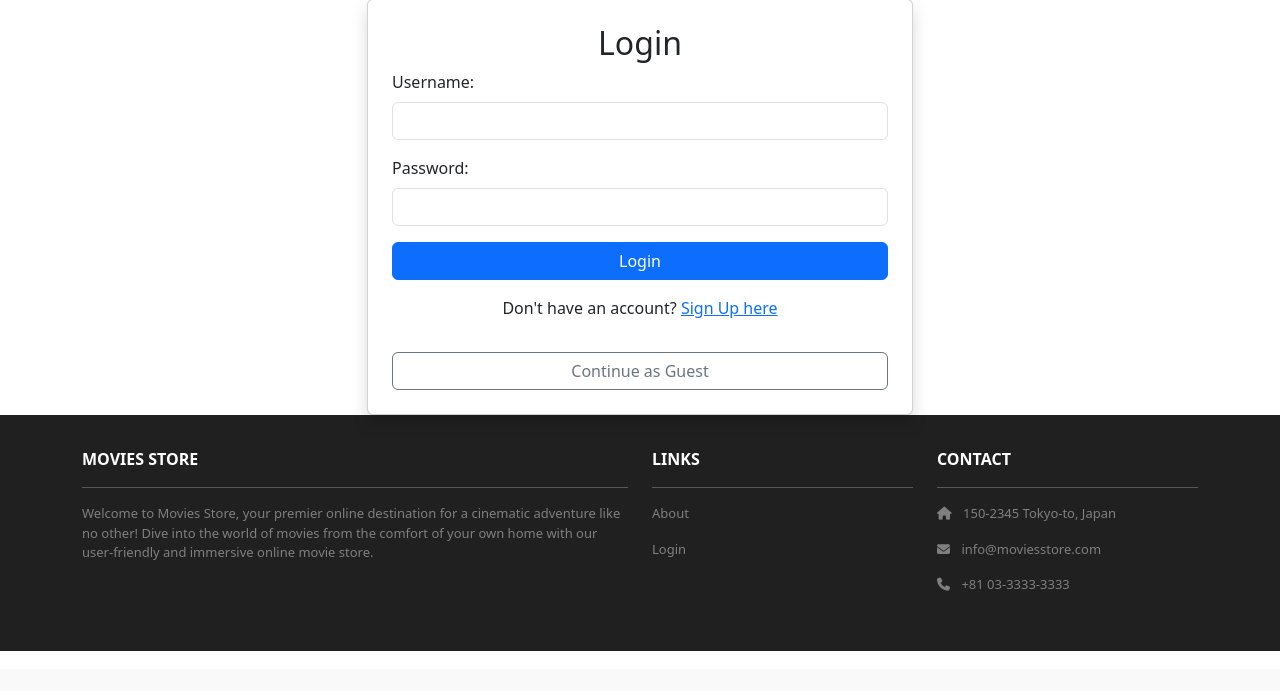
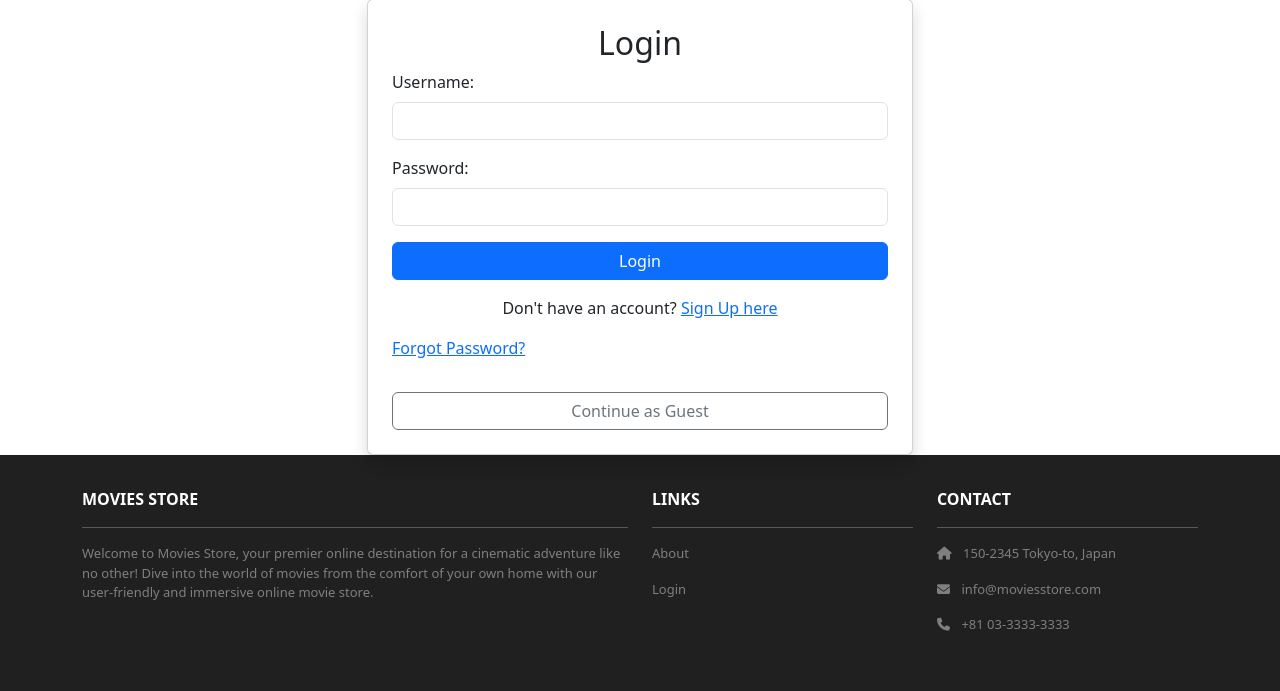
Before and after one commit to kevin1285/GT-Movies-Store, a Django app: template DjangoProject/templates/users/login.html in a window 1280 px wide. Shown: the part 131-822 px from the top of the page. Before the commit the page ends 782 px from the top, so only its background shows below. Run offline with Django 5.2, Linux system fonts and the light colour scheme; the template is opened without the code that fills it, so the values that code supplies are empty; parts of the project's set-up code (start-up, migrations or seed data) failed here and were passed over; some libraries are stand-ins or nearby versions.

Commit message:
forget password feature
forget password feature

```diff
--- a/DjangoProject/DjangoProject/urls.py
+++ b/DjangoProject/DjangoProject/urls.py
@@ -16,12 +16,18 @@ Including another URLconf
 """
 
 from django.contrib import admin
-from django.urls import path, include  # Import include
+from django.urls import path, include
+from django.contrib.auth import views as auth_views
+# Import include
 
 urlpatterns = [
     path('admin/', admin.site.urls),  # Default Django admin site
     path('', include('home.urls')),  # Include the URLs from the TestFile app
     path('movies/', include('movies.urls')),
     #path('accounts/', include('moviesStore.urls')),  # Include the URLs from the TestFile app
-    path("users/", include('users.urls'))
+    path("users/", include('users.urls')),
+    path('users/password_reset/', auth_views.PasswordResetView.as_view(), name='password_reset'),
+    path('users/password_reset/done/', auth_views.PasswordResetDoneView.as_view(), name='password_reset_done'),
+    path('users/reset/<uidb64>/<token>/', auth_views.PasswordResetConfirmView.as_view(), name='password_reset_confirm'),
+    path('users/reset/done/', auth_views.PasswordResetCompleteView.as_view(), name='password_reset_complete'),
 ]
--- a/DjangoProject/templates/users/login.html
+++ b/DjangoProject/templates/users/login.html
@@ -33,6 +33,10 @@
                     Don't have an account? <a href="{% url 'users:signup' %}">Sign Up here</a>
                 </p>
 
+                <p>
+                    <a href="{% url 'password_reset' %}" class="forgot-password">Forgot Password?</a>
+                </p>
+
                 <div class="text-center mt-3">
                     <a href="{% url 'home:index' %}" class="btn btn-outline-secondary w-100">Continue as Guest</a>
                 </div>
--- /dev/null
+++ b/DjangoProject/templates/users/password_reset_complete.html
@@ -0,0 +1,4 @@
+{% block content %}
+  <h2>Password Reset Successful</h2>
+  <p>Your password has been reset. You can now <a href="{% url 'login' %}">log in</a>.</p>
+{% endblock %}
--- /dev/null
+++ b/DjangoProject/templates/users/password_reset_done.html
@@ -0,0 +1,4 @@
+{% block content %}
+  <h2>Check Your Email</h2>
+  <p>We've sent you an email with instructions to reset your password.</p>
+{% endblock %}
```
Also changed, not shown: DjangoProject/templates/users/password_reset.html (added, +9 -0 lines), DjangoProject/templates/users/password_reset_confirm.html (added, +8 -0 lines).
